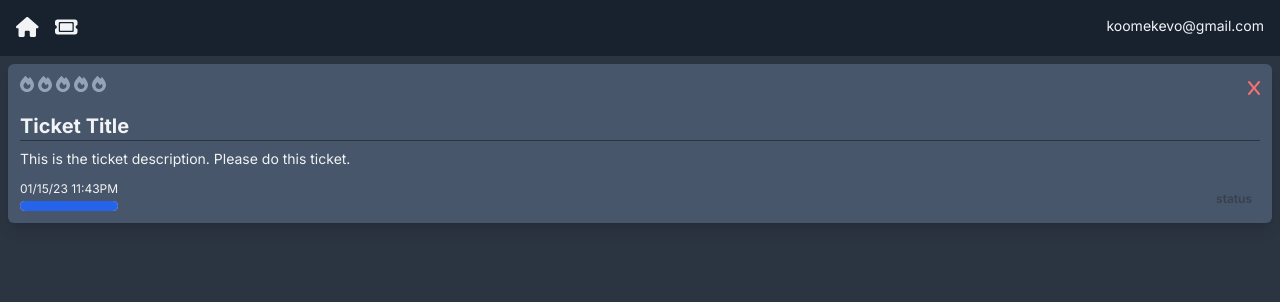
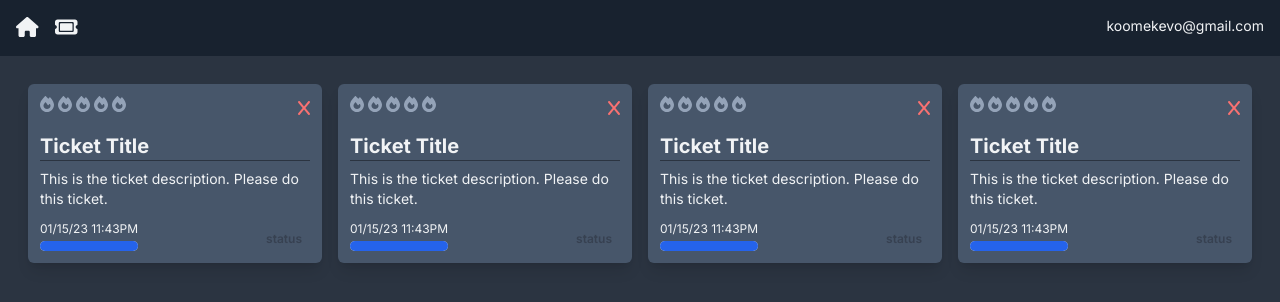
Before and after one commit to koomekevo/nextlarge, a Next.js app: page / in a window 1280 px wide. Shown: the top 302 px of the page. Built offline with nearby package versions, Linux system fonts and the light colour scheme.

Commit message:
Add grid layout to app/page.jsx

```diff
--- a/app/page.jsx
+++ b/app/page.jsx
@@ -2,8 +2,13 @@
 
 const Dashboard = () => {
   return (
-    <div>
-      <TicketCard />
+    <div className="p-5">
+      <div className="lg:grid grid-cols-2 xl:grid-cols-4 ">
+        <TicketCard />
+        <TicketCard />
+        <TicketCard />
+        <TicketCard />
+      </div>
     </div>
   );
 };
```
